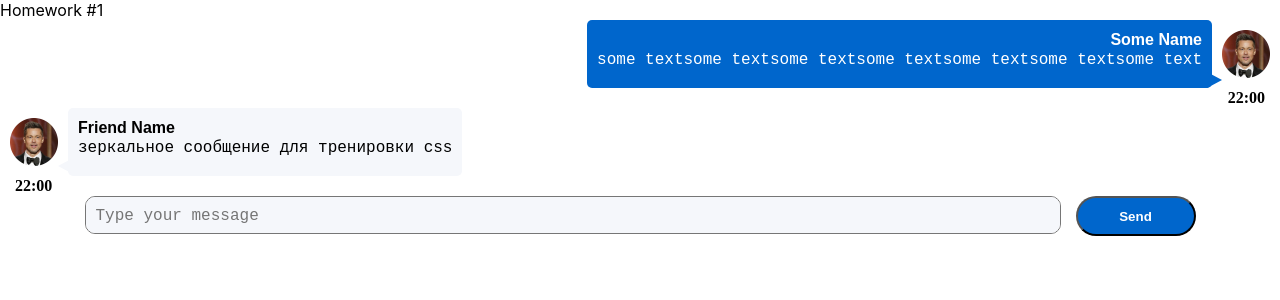
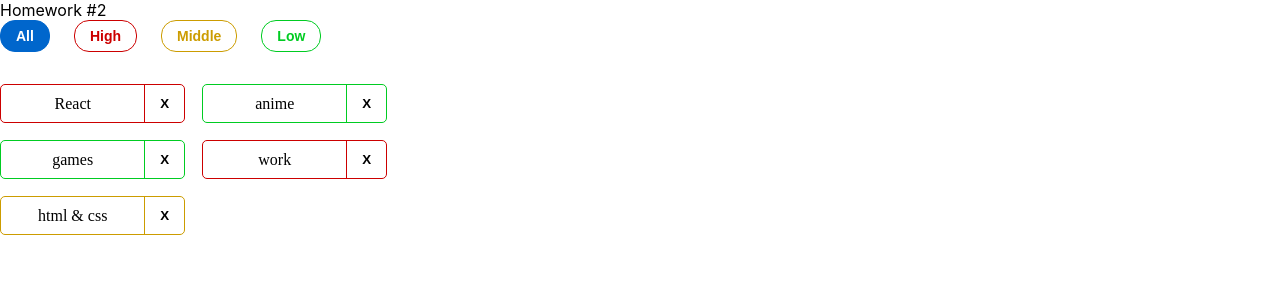
Before and after one commit to arturican/homework_old, a React (Create React App) app: page /#/pre-junior in a window 1280 px wide. Before the commit this address led to /. Shown: the top 300 px of the page. Built offline with nearby package versions, Linux system fonts and the light colour scheme.

Commit message:
выполнил втрой урок

```diff
--- a/src/s1-main/App.tsx
+++ b/src/s1-main/App.tsx
@@ -1,13 +1,13 @@
 import React from 'react'
 import s from './App.module.css'
-import HW1 from '../s2-homeworks/hw01/HW1'
+import HW2 from "../s2-homeworks/hw02/HW2";
 
 function App() {
     return (
         <div className={s.App}>
-            <HW1/>
+           {/* <HW1/>*/}
             {/*раскомментировать по ходу выполнения*/}
-            {/*<HW2/>*/}
+            <HW2/>
             {/*<HW3/>*/}
             {/*<HW4/>*/}
 
--- a/src/s2-homeworks/hw02/HW2.tsx
+++ b/src/s2-homeworks/hw02/HW2.tsx
@@ -1,6 +1,7 @@
 import React, {useState} from 'react'
 import Affairs from './affairs/Affairs'
 import s2 from '../../s1-main/App.module.css'
+import affairs from "./affairs/Affairs";
 
 /*
 * 1 - описать типы AffairPriorityType, AffairType
@@ -17,16 +18,16 @@
 * */
 
 // types
-export type AffairPriorityType = any // need to fix any
+export type AffairPriorityType = 'high' | 'middle' | 'low'// need to fix any
 export type AffairType = {
-    _id: any // need to fix any
-    name: any // need to fix any
+    _id: number // need to fix any
+    name: string // need to fix any
     priority: AffairPriorityType
 }
 export type FilterType = 'all' | AffairPriorityType
 
 // constants
-const defaultAffairs: any = [ // need to fix any
+const defaultAffairs: AffairType[] = [ // need to fix any
     {_id: 1, name: 'React', priority: 'high'}, // студенты могут изменить содержимое name и количество элементов в массиве, ...priority не менять!
     {_id: 2, name: 'anime', priority: 'low'},
     {_id: 3, name: 'games', priority: 'low'},
@@ -35,23 +36,29 @@
 ]
 
 // pure helper functions
-export const filterAffairs = (affairs: any, filter: any): any => { // need to fix any
+export const filterAffairs = (affairs: AffairType[], filter: FilterType): AffairType[] => { // need to fix any
+   if (filter === 'all'){
+       return affairs
+   }
+   else {
+       return affairs.filter(el=>el.priority===filter)
+   }
 
 
-    return affairs // need to fix
 }
-export const deleteAffair = (affairs: any, _id: any): any => { // need to fix any
+export const deleteAffair = (affairs: AffairType[], _id: number): AffairType[] => { // need to fix any
 
-    return affairs // need to fix
+    return affairs.filter(el => el._id !== _id) // need to fix
 }
 
 function HW2() {
-    const [affairs, setAffairs] = useState<any>(defaultAffairs) // need to fix any
+    const [affairs, setAffairs] = useState<AffairType[]>(defaultAffairs) // need to fix any
     const [filter, setFilter] = useState<FilterType>('all')
 
     const filteredAffairs = filterAffairs(affairs, filter)
-    const deleteAffairCallback = (_id: any) => { // need to fix any
+    const deleteAffairCallback = (_id: number) => { // need to fix any
         // need to fix
+        setAffairs(affairs.filter(el=>el._id !== _id))
     }
 
     return (
--- a/src/s2-homeworks/hw02/affairs/Affairs.tsx
+++ b/src/s2-homeworks/hw02/affairs/Affairs.tsx
@@ -1,34 +1,38 @@
 import React from 'react'
 import Affair from './affair/Affair'
-import {AffairType, FilterType} from '../HW2'
+import {AffairPriorityType, AffairType, FilterType} from '../HW2'
 import s from './Affairs.module.css'
 
 type AffairsPropsType = {
-    data: any // need to fix any
-    setFilter: any
-    deleteAffairCallback: any
+    data: AffairType[] // need to fix any
+    setFilter: (filter: FilterType | AffairPriorityType) => void
+    deleteAffairCallback: (_id: number) => void
     filter: FilterType
 }
 
 function Affairs(props: AffairsPropsType) {
     const setAll = () => {
         // need to fix
+        props.setFilter('all')
     }
     const setHigh = () => {
         // need to fix
+        props.setFilter('high')
     }
     const setMiddle = () => {
         // need to fix
+        props.setFilter('middle')
     }
     const setLow = () => {
         // need to fix
+        props.setFilter('low')
     }
 
     const cnAll = s.button + ' ' + s.all + (props.filter === 'all' ? ' ' + s.active : '')
     const cnHigh = s.button + ' ' + s.high + (props.filter === 'high' ? ' ' + s.active : '')
     const cnMiddle = s.button + ' ' + s.middle + (props.filter === 'middle' ? ' ' + s.active : '')
     const cnLow = s.button + ' ' + s.low + (props.filter === 'low' ? ' ' + s.active : '')
-
+    console.log(props.data)
     const mappedAffairs = props.data.map((a: AffairType) => (
         <Affair
             key={a._id} // кеи ОБЯЗАТЕЛЬНЫ в 99% - так что лучше их писать всегда при создании компонент в мапе
--- a/src/s2-homeworks/hw02/affairs/affair/Affair.tsx
+++ b/src/s2-homeworks/hw02/affairs/affair/Affair.tsx
@@ -6,12 +6,12 @@
 type AffairPropsType = {
     // key не нужно типизировать
     affair: AffairType
-    deleteAffairCallback: any // need to fix any
+    deleteAffairCallback: (_id: number)=> void // need to fix any
 }
 
 function Affair(props: AffairPropsType) {
-    const deleteCallback = () => {
-        // need to fix
+    const deleteCallback = (id: number) => {
+        props.deleteAffairCallback(id)
     }
 
     const nameClass = s.name + ' ' + s2[props.affair.priority]
@@ -25,7 +25,7 @@
         >
             <div id={'hw2-name-' + props.affair._id} className={nameClass}>
                 {/*создаёт студент*/}
-
+                {props.affair.name}
                 {/**/}
             </div>
             <div id={'hw2-priority-' + props.affair._id} hidden>
@@ -36,6 +36,7 @@
                 id={'hw2-button-delete-' + props.affair._id}
                 className={buttonClass}
                 // need to fix
+                onClick={()=>{deleteCallback(props.affair._id)}}
 
             >
                 {/*текст кнопки могут изменить студенты*/}
```
